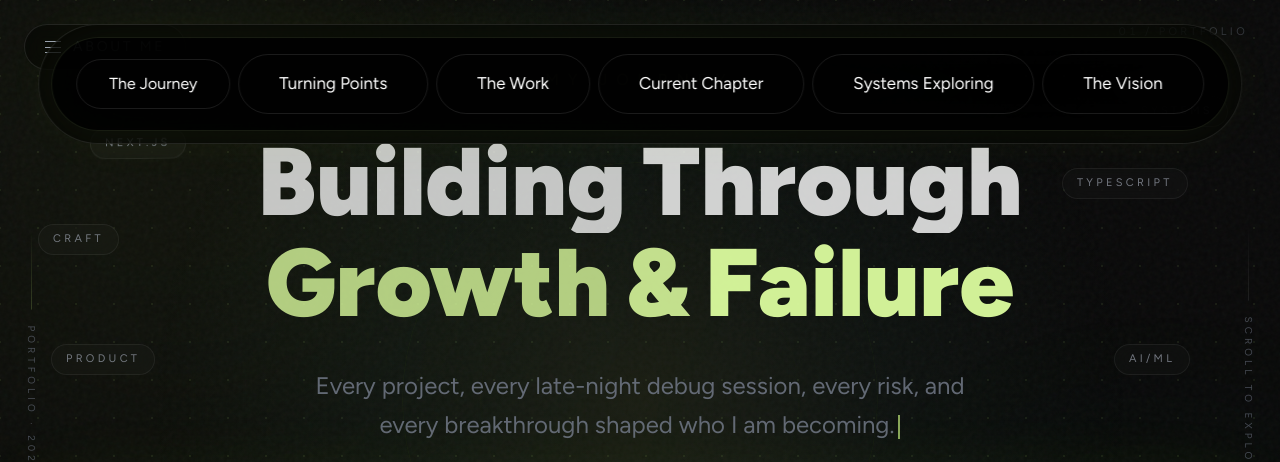
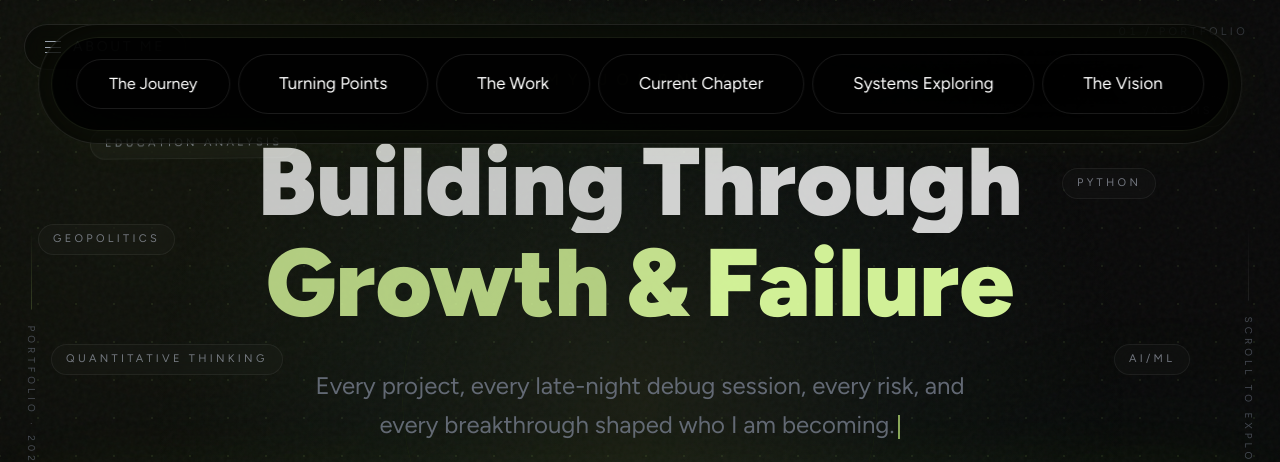
Before and after one commit to navyanawal0310/timeline-story, a Next.js app: page / in a window 1280 px wide. Shown: the top 462 px of the page. Built offline with nearby package versions, Linux system fonts and the light colour scheme.

Commit message:
Refined hero section and finalized portfolio

```diff
--- a/src/components/Hero.tsx
+++ b/src/components/Hero.tsx
@@ -155,16 +155,16 @@ function ParticleBackground() {
 
 /* ─── Floating Skill Badges ─────────────────────────────────── */
 const BADGES = [
-  { text: "Next.js",    x: "7%",  y: "16%", dur: 5.2, delay: 0 },
-  { text: "TypeScript", x: "83%", y: "21%", dur: 6.1, delay: 0.4 },
-  { text: "React",      x: "10%", y: "70%", dur: 4.8, delay: 1.1 },
-  { text: "Node.js",    x: "78%", y: "65%", dur: 5.6, delay: 0.7 },
+  { text: "Education Analysis",    x: "7%",  y: "16%", dur: 5.2, delay: 0 },
+  { text: "Python", x: "83%", y: "21%", dur: 6.1, delay: 0.4 },
+  { text: "Data Systems",      x: "10%", y: "70%", dur: 4.8, delay: 1.1 },
+  { text: "AI Systems",    x: "78%", y: "65%", dur: 5.6, delay: 0.7 },
   { text: "AI/ML",      x: "87%", y: "43%", dur: 4.4, delay: 1.6 },
-  { text: "Product",    x: "4%",  y: "43%", dur: 6.5, delay: 0.2 },
+  { text: "Quantitative Thinking",    x: "4%",  y: "43%", dur: 6.5, delay: 0.2 },
   { text: "Design",     x: "73%", y: "80%", dur: 5.0, delay: 0.9 },
   { text: "Shipping",   x: "18%", y: "82%", dur: 4.6, delay: 1.9 },
   { text: "Systems",    x: "88%", y: "12%", dur: 5.8, delay: 1.3 },
-  { text: "Craft",      x: "3%",  y: "28%", dur: 4.2, delay: 0.6 },
+  { text: "Geopolitics",      x: "3%",  y: "28%", dur: 4.2, delay: 0.6 },
 ];
 
 function FloatingBadges() {
```
